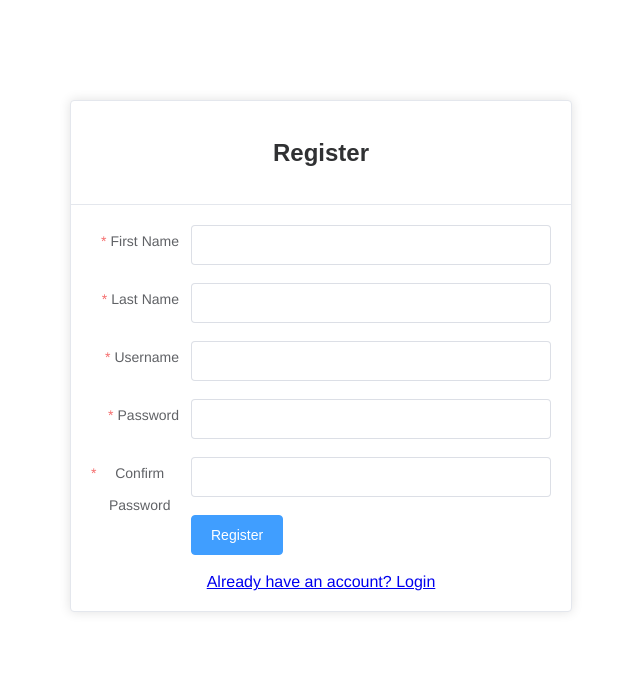
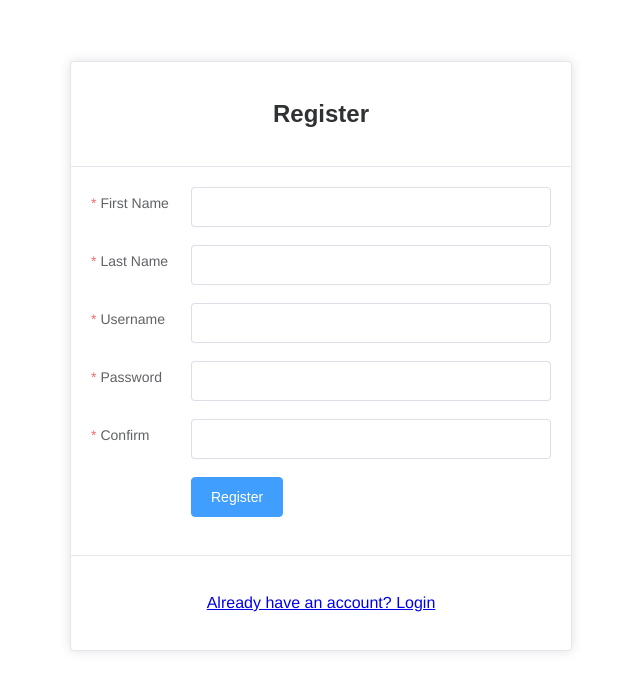
Before and after one commit to izzyjere/todo-app, a Vue app in the folder frontend/: page /register in a window 1280 px wide. Shown: the part 104-794 px from the top of the page, without its empty margins (319-959 px from the left). Built offline with nearby package versions, Linux system fonts and the light colour scheme.

Commit message:
Register Logic

```diff
--- a/frontend/package.json
+++ b/frontend/package.json
@@ -8,6 +8,7 @@
     "lint": "vue-cli-service lint"
   },
   "dependencies": {
+    "axios": "^1.6.8",
     "core-js": "^3.8.3",
     "element-plus": "^2.6.3",
     "vue": "^3.2.13",
--- a/frontend/src/components/RegisterPage.vue
+++ b/frontend/src/components/RegisterPage.vue
@@ -1,54 +1,36 @@
 <template>
   <div class="register-container">
     <el-card class="register-card">
-      <template v-slot:header>
+      <template #header>
         <h2>Register</h2>
       </template>
       <el-form
         ref="registrationForm"
         :model="registrationForm"
         :rules="registrationRules"
-        label-width="100px">
-        <el-form-item
-          label="First Name"
-          prop="firstName"
-          class="form-item-label-top"
-        >
+        label-width="100px"
+        labelPosition="left"
+      >
+        <el-form-item label="First Name" prop="firstName">
           <el-input
             v-model="registrationForm.firstName"
             size="large"
           ></el-input>
         </el-form-item>
-        <el-form-item
-          label="Last Name"
-          prop="lastName"
-          class="form-item-label-top"
-        >
+        <el-form-item label="Last Name" prop="lastName">
           <el-input v-model="registrationForm.lastName" size="large"></el-input>
         </el-form-item>
-        <el-form-item
-          label="Username"
-          prop="username"
-          class="form-item-label-top"
-        >
+        <el-form-item label="Username" prop="username">
           <el-input v-model="registrationForm.username" size="large"></el-input>
         </el-form-item>
-        <el-form-item
-          label="Password"
-          prop="password"
-          class="form-item-label-top"
-        >
+        <el-form-item label="Password" prop="password">
           <el-input
             type="password"
             v-model="registrationForm.password"
             size="large"
           ></el-input>
         </el-form-item>
-        <el-form-item
-          label="Confirm Password"
-          prop="confirmPassword"
-          class="form-item-label-top"
-        >
+        <el-form-item label="Confirm" prop="confirmPassword">
           <el-input
             type="password"
             v-model="registrationForm.confirmPassword"
@@ -61,17 +43,24 @@
           >
         </el-form-item>
       </el-form>
-      <div class="login-link">
-        <router-link to="/login">Already have an account? Login</router-link>
-      </div>
+      <template #footer>
+        <div class="login-link">
+          <router-link to="/login">Already have an account? Login</router-link>
+        </div>
+        <el-alert v-if="errorMessage" type="error" :closable="false" show-icon>
+          {{ errorMessage }}
+        </el-alert>
+      </template>
     </el-card>
   </div>
 </template>
 
 <script>
+import axios from "axios";
 export default {
   data() {
     return {
+      errorMessage: "",
       registrationForm: {
         firstName: "",
         lastName: "",
@@ -124,7 +113,27 @@ export default {
       this.$refs.registrationForm.validate((valid) => {
         if (valid) {
           // Send registration data to backend
-          console.log("Registration Successful");
+          axios
+            .post("auth/signup", this.registrationForm)
+            .then((response) => {
+              if (response.data.succeeded) {
+                console.log(
+                  "User registered successfully:",
+                  response.data.message
+                );
+                this.$router.push("/login");
+              } else {
+                this.errorMessage = response.data.message;
+                console.error(
+                  "Failed to register user:",
+                  response.data.message
+                );
+              }
+            })
+            .catch((error) => {
+              console.error("An error occurred during registration:", error);
+              this.errorMessage = "An error occurred. Please try again later.";
+            });
         } else {
           console.log("Invalid Form");
           return false;
@@ -145,6 +154,12 @@ export default {
 </script>
 
 <style scoped>
+.login-link {
+  margin-top: 20px;
+  margin-bottom: 20px;
+  text-align: center;
+}
+
 .register-container {
   display: flex;
   justify-content: center;
@@ -153,23 +168,14 @@ export default {
 }
 
 .register-card {
-  width: 500px; /* Adjust the width as needed */
+  width: 500px;
 }
 
 .register-card h2 {
   font-family: Arial, sans-serif;
   text-align: center;
 }
-
-.form-item-label-top .el-form-item__label {
-  margin-bottom: 10px; /* Adjust the spacing between the label and input */
-}
-
-.form-item-label-top .el-form-item__content {
-  margin-top: 0; /* Remove default margin */
-}
-
 .el-form-item__content {
-  font-size: 16px; /* Adjust the font size as needed */
+  font-size: 16px;
 }
 </style>
--- a/frontend/src/main.js
+++ b/frontend/src/main.js
@@ -5,6 +5,7 @@ import ElementPlus from 'element-plus';
 import 'element-plus/dist/index.css';
 import LoginPage from './components/LoginPage.vue';
 import RegisterPage from './components/RegisterPage.vue';
+import axios from 'axios';
 
 
 const routes = [
@@ -17,7 +18,7 @@ const router = createRouter({
   history: createWebHistory(),
   routes
 });
-
+axios.defaults.baseURL = 'http://localhost:8080/api/';
 const app = createApp(App);
 app.use(router);
 app.use(ElementPlus);
```
Also changed, not shown: 1 other file (tests, documents, lock files or other folders).
